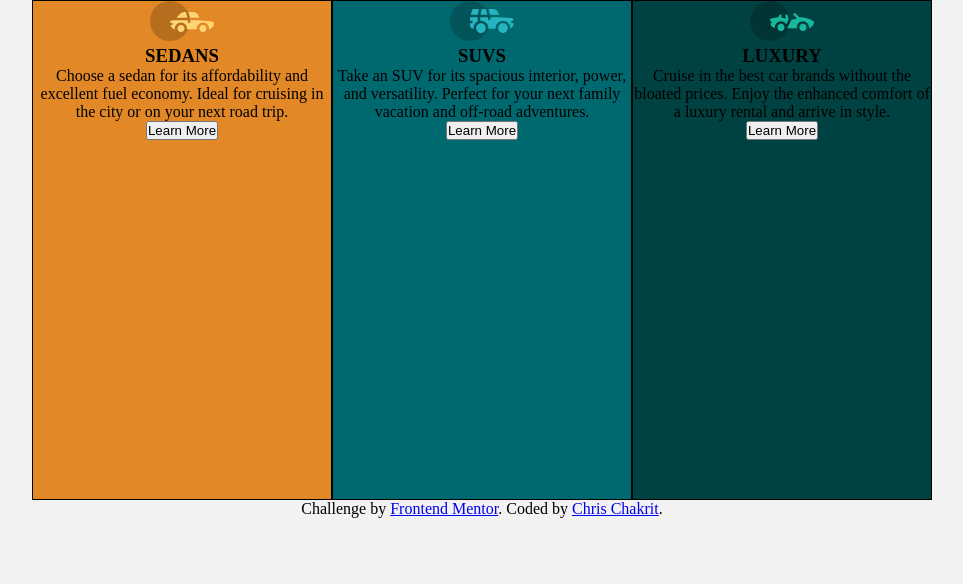
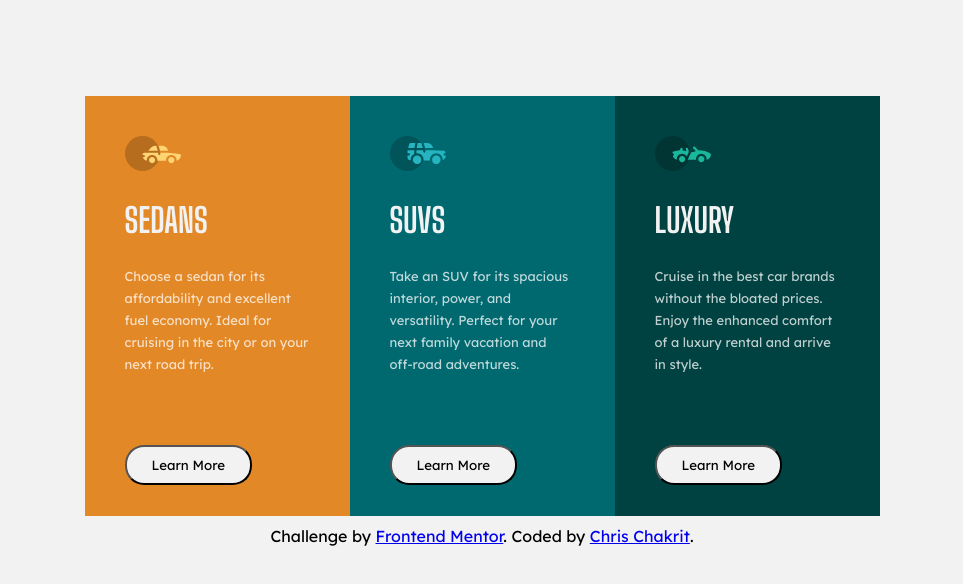
Before and after one commit to chrischakrit/3-column-preview-card-component, a plain HTML site: page index.html in a window 1280 px wide. Shown: the whole page, without its empty margins (158-1121 px from the left). Drawn offline with Linux system fonts and the light colour scheme.

Commit message:
forth commit

```diff
--- a/index.html
+++ b/index.html
@@ -10,8 +10,8 @@
     <main class="container">
       <article id="sedans">
         <img src="images/icon-sedans.svg" alt="sedans" />
-        <section><h1>SEDANS</h1></section>
-        <section>
+        <section class="heading"><h1>SEDANS</h1></section>
+        <section class="content">
           <p>
             Choose a sedan for its affordability and excellent fuel economy.
             Ideal for cruising in the city or on your next road trip.
@@ -22,11 +22,12 @@
 
       <article id="SUVS">
         <img src="images/icon-suvs.svg" alt="SUVS" />
-        <section><h1>SUVS</h1></section>
-        <section>
+        <section class="heading"><h1>SUVS</h1></section>
+        <section class="content">
           <p>
             Take an SUV for its spacious interior, power, and versatility.
-            Perfect for your next family vacation and off-road adventures.
+            Perfect for your next family vacation and <br />
+            off-road adventures.
           </p>
         </section>
         <button>Learn More</button>
@@ -34,8 +35,8 @@
 
       <article id="luxury">
         <img src="images/icon-luxury.svg" alt="luxury" />
-        <section><h1>LUXURY</h1></section>
-        <section>
+        <section class="heading"><h1>LUXURY</h1></section>
+        <section class="content">
           <p>
             Cruise in the best car brands without the bloated prices. Enjoy the
             enhanced comfort of a luxury rental and arrive in style.
--- a/style.css
+++ b/style.css
@@ -1,23 +1,31 @@
+@import url("https://fonts.googleapis.com/css2?family=Big+Shoulders+Display:wght@700&family=Lexend+Deca&display=swap");
+
 * {
   margin: 0;
   padding: 0;
   box-sizing: border-box;
 }
+
+:root {
+  --theme-color: hsl(0, 0%, 95%);
+}
+
 body {
-  background-color: hsl(0, 0%, 95%);
+  background-color: var(--theme-color);
 }
 main {
   display: flex;
   flex-direction: row;
+  flex-wrap: wrap;
   margin: 0 auto;
-  width: 900px;
+  width: 795px;
+  margin-top: 6rem;
   border-radius: 20px;
 }
 article {
-  width: 300px;
-  height: 500px;
-  border: 1px solid #000;
-  text-align: center;
+  width: 265px;
+  height: 420px;
+  text-align: left;
 }
 #sedans {
   background-color: hsl(31, 77%, 52%);
@@ -28,6 +36,35 @@ article {
 #luxury {
   background-color: hsl(179, 100%, 13%);
 }
+img {
+  margin: 40px 40px 0;
+  height: 35px;
+}
+.heading {
+  font-family: "Big Shoulders Display", cursive;
+  font-size: 1.8rem;
+  font-weight: 700;
+  color: var(--theme-color);
+  margin: 25px 40px 0;
+}
+.content {
+  font-family: "Lexend Deca", sans-serif;
+  font-weight: 400;
+  font-size: 13px;
+  color: hsla(0, 0%, 100%, 0.75);
+  margin: 25px 40px 30px;
+  line-height: 1.7;
+}
+button {
+  font-family: "Lexend Deca", sans-serif;
+  font-weight: 400;
+  background-color: var(--theme-color);
+  margin: 40px;
+  padding: 10px 25px;
+  border-radius: 1.2rem;
+}
 footer {
+  font-family: "Lexend Deca", sans-serif;
   text-align: center;
+  margin-top: 10px;
 }
```
